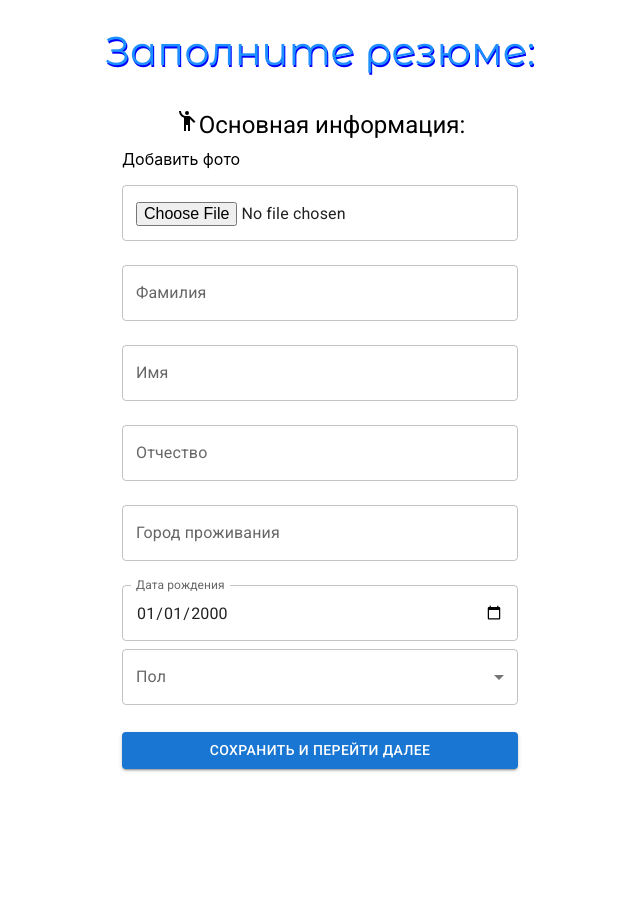
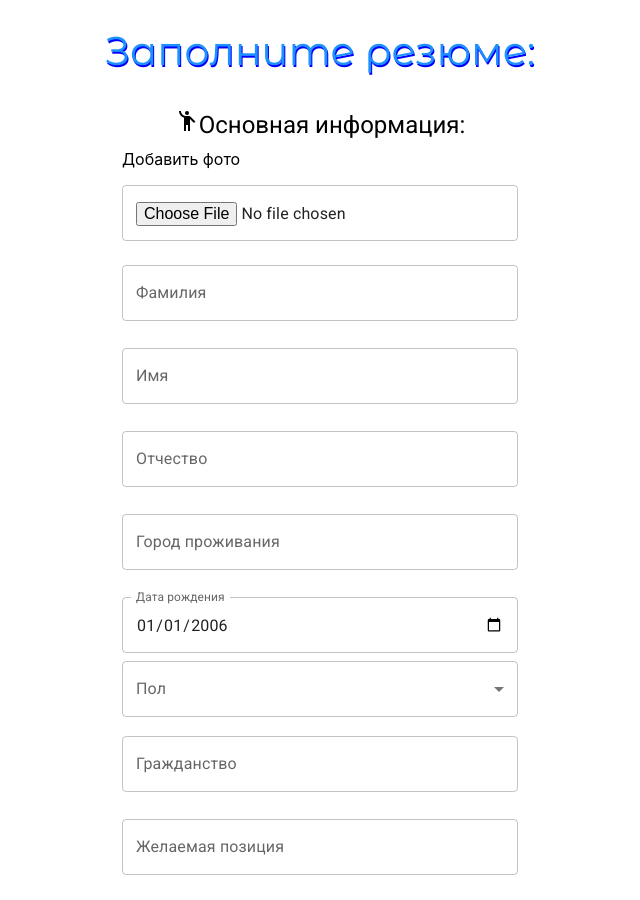
Before and after one commit to Vlad-Shaitanov/sigur_teast_task, a React (Create React App) app: page / in a window 1280 px wide. Shown: the top 900 px of the page, without its empty margins (320-960 px from the left). Before the commit the page ends 800 px from the top, so only its background shows below. Built offline with nearby package versions, Linux system fonts and the light colour scheme.

Commit message:
Refactoring of Input component. Change the structure of Step1

```diff
--- a/src/components/Input/Input.js
+++ b/src/components/Input/Input.js
@@ -1,15 +1,34 @@
-import React, { forwardRef } from "react";
+import React from "react";
 import TextField from "@mui/material/TextField";
+import { Controller } from "react-hook-form";
+import FormHelperText from "@mui/material/FormHelperText";
 
-//Мы используем метод forwardRef, чтобы пробрасывать ref в финальный элемент
-export const Input = forwardRef((props, ref) => {
+export const Input = ({ control, name, error, ...inputProps }) => {
+  // console.log("error", error);
   return (
-    <TextField
-      variant="outlined"
-      margin="normal"
-      inputRef={ref}
-      fullWidth
-      {...props}
+    <Controller
+      control={control}
+      name={name}
+      {...inputProps}
+      defaultValue=""
+      render={({
+        field: { onChange, onBlur, value, name, ref },
+        // fieldState: { invalid, isTouched, isDirty, error },
+        // formState,
+      }) => (
+        <>
+          <TextField
+            variant="outlined"
+            margin="normal"
+            fullWidth
+            onChange={onChange}
+            value={value}
+            error={!!error[name]}
+            {...inputProps}
+          />
+          <FormHelperText error>{error?.[name]?.message}</FormHelperText>
+        </>
+      )}
     />
   );
-});
+};
--- a/src/components/Select/Select.js
+++ b/src/components/Select/Select.js
@@ -7,7 +7,7 @@ import { Controller } from "react-hook-form";
 import FormHelperText from "@mui/material/FormHelperText";
 
 export const SelectBlock = ({ control, name, error }) => {
-  console.log("error", error);
+  // console.log("error", error);
   return (
     <Controller
       control={control}
--- a/src/components/Step1/Step1.js
+++ b/src/components/Step1/Step1.js
@@ -6,11 +6,11 @@ import { useForm } from "react-hook-form";
 import * as yup from "yup";
 import { useHistory } from "react-router-dom";
 import { yupResolver } from "@hookform/resolvers/yup";
-// import { ErrorMessage } from "@hookform/error-message";
 import { MainContainer } from "../MainContainer/MainContainer";
 import { Form } from "../Form/Form";
 import { PrimaryButton } from "../PrimaryButton/PrimaryButton";
 import { SelectBlock } from "../Select/Select";
+import { Input } from "../Input/Input";
 
 //Схема данных(как валидировать поля)
 const scheme = yup.object().shape({
@@ -22,12 +22,24 @@ const scheme = yup.object().shape({
     .string()
     .matches(/^([^0-9]*)$/, "Фамилия не должна содержать числа")
     .required("Обязательное поле"),
-  date: yup
+  city: yup
+    .string()
+    .matches(/^([^0-9]*)$/, "Название не должно содержать числа")
+    .required("Обязательное поле"),
+  birthday: yup
     .date()
-    .min("1999-01-01", "Слишком маленькая дата")
-    .max("2010-01-01", "Слишком большая дата")
+    .min("1930-01-01", "Слишком маленькая дата")
+    .max("2005-01-01", "Слишком большая дата")
     .required("Обязательное поле"),
   gender: yup.string().required("Обязательное поле"),
+  citizenship: yup
+    .string()
+    .matches(/^([^0-9]*)$/, "Поле должно содержать только буквы")
+    .required("Обязательное поле"),
+  position: yup
+    .string()
+    .matches(/^([^0-9]*)$/, "Поле должно содержать только буквы")
+    .required("Обязательное поле"),
 });
 
 export const Step1 = () => {
@@ -35,7 +47,6 @@ export const Step1 = () => {
   const {
     register,
     handleSubmit,
-
     control,
     formState: { errors },
   } = useForm({
@@ -64,70 +75,60 @@ export const Step1 = () => {
           variant="outlined"
           margin="normal"
           fullWidth
+          // control={control}
           id="photo"
           type="file"
           accept=".jpeg, .jpg, .png"
           name="photo"
+          // error={errors}
         />
-        <TextField
-          {...register("lastName")}
-          variant="outlined"
-          margin="normal"
-          fullWidth
+        <Input
+          control={control}
           id="lastName"
           type="text"
           label="Фамилия"
           name="lastName"
-          error={!!errors.lastName}
-          helperText={errors?.lastName?.message}
+          error={errors}
         />
-        <TextField
-          {...register("firstName")}
-          variant="outlined"
-          margin="normal"
-          fullWidth
+        <Input
+          control={control}
           id="firstName"
           type="text"
           label="Имя"
           name="firstName"
-          error={!!errors.firstName}
-          helperText={errors?.firstName?.message}
+          error={errors}
         />
-        <TextField
-          {...register("secondName")}
-          variant="outlined"
-          margin="normal"
-          fullWidth
+        <Input
+          control={control}
           id="secondName"
           type="text"
           label="Отчество"
           name="secondName"
+          error={errors}
         />
-        <TextField
-          {...register("city")}
-          variant="outlined"
-          margin="normal"
-          fullWidth
+        <Input
+          control={control}
           id="city"
           type="text"
           label="Город проживания"
           name="city"
+          error={errors}
         />
         <TextField
-          {...register("date")}
+          {...register("birthday")}
           variant="outlined"
           margin="normal"
           fullWidth
-          id="date"
+          id="birthday"
           label="Дата рождения"
           type="date"
-          name="date"
-          defaultValue="2000-01-01"
+          name="birthday"
+          defaultValue="2006-01-01"
           InputLabelProps={{
             shrink: true,
           }}
-          error={!!errors.date}
-          helperText={errors?.date?.message}
+          error={!!errors.birthday}
+          helperText={errors?.birthday?.message}
         />
         <SelectBlock
           control={control}
@@ -136,7 +137,32 @@ export const Step1 = () => {
           label="Пол"
           name="gender"
         />
-
+        <Input
+          control={control}
+          id="citizenship"
+          label="Гражданство"
+          type="text"
+          name="citizenship"
+          error={errors}
+        />
+        <Input
+          control={control}
+          id="position"
+          label="Желаемая позиция"
+          type="text"
+          name="position"
+          error={errors}
+        />
+        <Input
+          control={control}
+          error={errors}
+          id="aboutme"
+          label="О себе"
+          type="text"
+          name="aboutme"
+          multiline={true}
+          maxRows={4}
+        />
         <PrimaryButton>Сохранить и перейти далее</PrimaryButton>
       </Form>
     </MainContainer>
```
